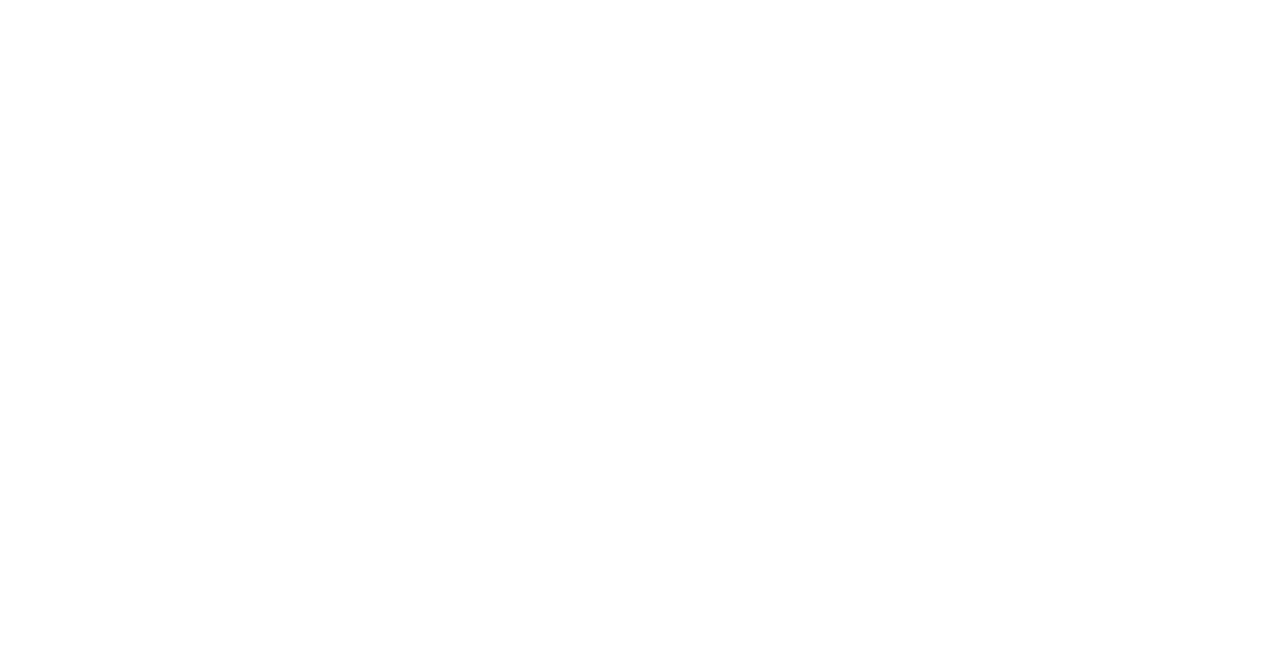
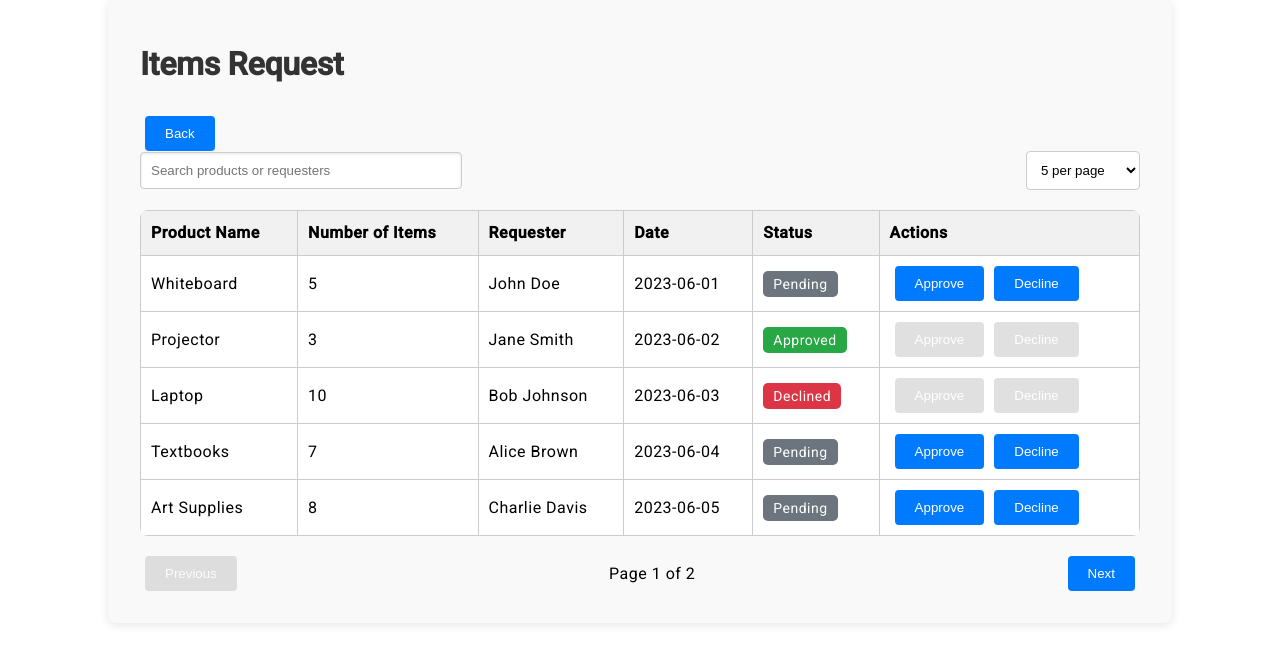
Before and after one commit to Thabo-Tshabalala/School-IMS-FrontEnd, an Angular app in the folder school-ims/: page /user-requests in a window 1280 px wide. Before the commit this address led to /. Shown: the top 664 px of the page. Built offline with nearby package versions, Linux system fonts and the light colour scheme.

Commit message:
Manage requests screen

```diff
--- a/school-ims/src/app/admin-requests/admin-requests.component.css
+++ b/school-ims/src/app/admin-requests/admin-requests.component.css
@@ -2,12 +2,16 @@
     margin: 0 auto;
     padding: 2rem;
     max-width: 1000px;
+    background-color: #f9f9f9;
+    border-radius: 8px;
+    box-shadow: 0 2px 10px rgba(0, 0, 0, 0.1);
   }
 
   .title {
-    font-size: 24px;
-    font-weight: bold;
+    font-size: 2rem;
+    font-weight: 700;
     margin-bottom: 20px;
+    color: #333;
   }
 
   .header {
@@ -20,16 +24,25 @@
   .search-input {
     padding: 10px;
     width: 300px;
+    border: 1px solid #ccc;
+    border-radius: 4px;
+    box-shadow: inset 0 1px 3px rgba(0, 0, 0, 0.1);
   }
 
   .items-per-page-select {
     padding: 10px;
+    border: 1px solid #ccc;
+    border-radius: 4px;
+    background-color: white;
   }
 
   .product-table {
     width: 100%;
     border-collapse: collapse;
     margin-bottom: 20px;
+    background-color: white;
+    border-radius: 8px;
+    overflow: hidden;
   }
 
   .product-table th,
@@ -37,42 +50,66 @@
     padding: 10px;
     border: 1px solid #ccc;
     text-align: left;
+    transition: background-color 0.3s;
+  }
+
+  .product-table th {
+    background-color: #f1f1f1;
+    font-weight: bold;
+  }
+
+  .product-table tr:hover td {
+    background-color: #f5f5f5;
   }
 
   .badge-success {
     background-color: #28a745;
     color: white;
-    padding: 5px;
+    padding: 5px 10px;
     border-radius: 5px;
+    font-size: 0.875rem;
   }
 
   .badge-destructive {
     background-color: #dc3545;
     color: white;
-    padding: 5px;
+    padding: 5px 10px;
     border-radius: 5px;
+    font-size: 0.875rem;
   }
 
   .badge-default {
     background-color: #6c757d;
     color: white;
-    padding: 5px;
+    padding: 5px 10px;
     border-radius: 5px;
+    font-size: 0.875rem;
   }
 
   .pagination {
     display: flex;
     justify-content: space-between;
     align-items: center;
+    margin-top: 20px;
   }
 
   button {
     padding: 10px 20px;
     margin: 0 5px;
     cursor: pointer;
+    border: none;
+    border-radius: 4px;
+    background-color: #007bff;
+    color: white;
+    transition: background-color 0.3s;
+  }
+
+  button:hover {
+    background-color: #0056b3;
   }
 
   button[disabled] {
     background-color: #ccc;
     cursor: not-allowed;
+    opacity: 0.6;
   }
--- a/school-ims/src/app/admin-requests/admin-requests.component.html
+++ b/school-ims/src/app/admin-requests/admin-requests.component.html
@@ -1,5 +1,11 @@
 <div class="container">
-    <h1 class="title">Product Request Summary</h1>
+    <h1 class="title">Items Request </h1>
+
+    <!-- Back button to go to the previous page -->
+    <button class="btn btn-secondary" (click)="goBack()">
+        <i class="fas fa-arrow-left"></i> Back
+    </button>
+
     <div class="header">
         <div class="search-bar">
             <input
@@ -43,7 +49,6 @@
                     >
                         {{ request.status | titlecase }}
                     </span>
-
                 </td>
                 <td>
                     <button
--- a/school-ims/src/app/admin-requests/admin-requests.component.ts
+++ b/school-ims/src/app/admin-requests/admin-requests.component.ts
@@ -1,6 +1,7 @@
 import { Component } from '@angular/core';
-import { CommonModule } from '@angular/common'; // Import CommonModule here
+import { CommonModule } from '@angular/common';
 import { FormsModule } from '@angular/forms';
+import { Location } from '@angular/common';
 
 interface Request {
   id: number;
@@ -12,8 +13,8 @@
 }
 
 @Component({
-  standalone:true,
-  imports:[CommonModule,FormsModule],
+  standalone: true,
+  imports: [CommonModule, FormsModule],
   selector: 'app-admin-requests',
   templateUrl: './admin-requests.component.html',
   styleUrls: ['./admin-requests.component.css']
@@ -22,18 +23,22 @@
   searchTerm: string = '';
   currentPage: number = 1;
   itemsPerPage: number = 5;
+
   requests: Request[] = [
-    { id: 1, productName: 'Ergonomic Chair', numberOfItems: 5, requester: 'John Doe', date: '2023-06-01', status: 'pending' },
-    { id: 2, productName: 'Standing Desk', numberOfItems: 3, requester: 'Jane Smith', date: '2023-06-02', status: 'approved' },
-    { id: 3, productName: 'Wireless Mouse', numberOfItems: 10, requester: 'Bob Johnson', date: '2023-06-03', status: 'declined' },
-    { id: 4, productName: 'Noise-Cancelling Headphones', numberOfItems: 7, requester: 'Alice Brown', date: '2023-06-04', status: 'pending' },
-    { id: 5, productName: 'Mechanical Keyboard', numberOfItems: 8, requester: 'Charlie Davis', date: '2023-06-05', status: 'pending' },
-    { id: 6, productName: 'Ultrawide Monitor', numberOfItems: 2, requester: 'Eva White', date: '2023-06-06', status: 'pending' },
-    { id: 7, productName: 'Ergonomic Mouse', numberOfItems: 15, requester: 'Frank Miller', date: '2023-06-07', status: 'approved' },
-    { id: 8, productName: 'Laptop Stand', numberOfItems: 6, requester: 'Grace Lee', date: '2023-06-08', status: 'pending' },
-    { id: 9, productName: 'Desk Lamp', numberOfItems: 4, requester: 'Henry Wilson', date: '2023-06-09', status: 'declined' },
-    { id: 10, productName: 'Wireless Keyboard', numberOfItems: 12, requester: 'Ivy Chen', date: '2023-06-10', status: 'pending' },
+    { id: 1, productName: 'Whiteboard', numberOfItems: 5, requester: 'John Doe', date: '2023-06-01', status: 'pending' },
+    { id: 2, productName: 'Projector', numberOfItems: 3, requester: 'Jane Smith', date: '2023-06-02', status: 'approved' },
+    { id: 3, productName: 'Laptop', numberOfItems: 10, requester: 'Bob Johnson', date: '2023-06-03', status: 'declined' },
+    { id: 4, productName: 'Textbooks', numberOfItems: 7, requester: 'Alice Brown', date: '2023-06-04', status: 'pending' },
+    { id: 5, productName: 'Art Supplies', numberOfItems: 8, requester: 'Charlie Davis', date: '2023-06-05', status: 'pending' },
+    { id: 6, productName: 'Science Lab Equipment', numberOfItems: 2, requester: 'Eva White', date: '2023-06-06', status: 'pending' },
+    { id: 7, productName: 'Gym Equipment', numberOfItems: 15, requester: 'Frank Miller', date: '2023-06-07', status: 'approved' },
+    { id: 8, productName: 'Stationery Supplies', numberOfItems: 6, requester: 'Grace Lee', date: '2023-06-08', status: 'pending' },
+    { id: 9, productName: 'Desktop Computers', numberOfItems: 4, requester: 'Henry Wilson', date: '2023-06-09', status: 'declined' },
+    { id: 10, productName: 'Classroom Chairs', numberOfItems: 12, requester: 'Ivy Chen', date: '2023-06-10', status: 'pending' },
   ];
+
+
+  constructor(private location: Location) {}
 
   get filteredRequests(): Request[] {
     return this.requests.filter(req =>
@@ -67,4 +72,8 @@
   get pageCount(): number {
     return Math.ceil(this.filteredRequests.length / this.itemsPerPage);
   }
+
+  goBack(): void {
+    this.location.back();
+  }
 }
--- a/school-ims/src/app/admin/admin.component.html
+++ b/school-ims/src/app/admin/admin.component.html
@@ -2,7 +2,7 @@
     <div class="sidebar">
       <ul class="sidebar-menu">
         <li><a routerLink="/admin">Add Products</a></li>
-        <li><a routerLink="/admin">Manage Requests</a></li>
+        <li><a routerLink="/user-requests">Manage Requests</a></li>
         <!-- next up orders screen -->
       </ul>
     </div>
--- a/school-ims/src/app/admin/admin.component.ts
+++ b/school-ims/src/app/admin/admin.component.ts
@@ -20,7 +20,7 @@
     templateUrl: './admin.component.html',
     styleUrls: ['./admin.component.css']
 })
-export class AdminAddItemComponent implements OnInit {
+export class AdminComponent implements OnInit {
   productForm!: FormGroup;
   products: Product[] = [];
   isEditMode = false;
```
Also changed, not shown: school-ims/src/app/app.routes.ts (+5 -3 lines). Lines whose indentation alone changed are shown as unchanged.
